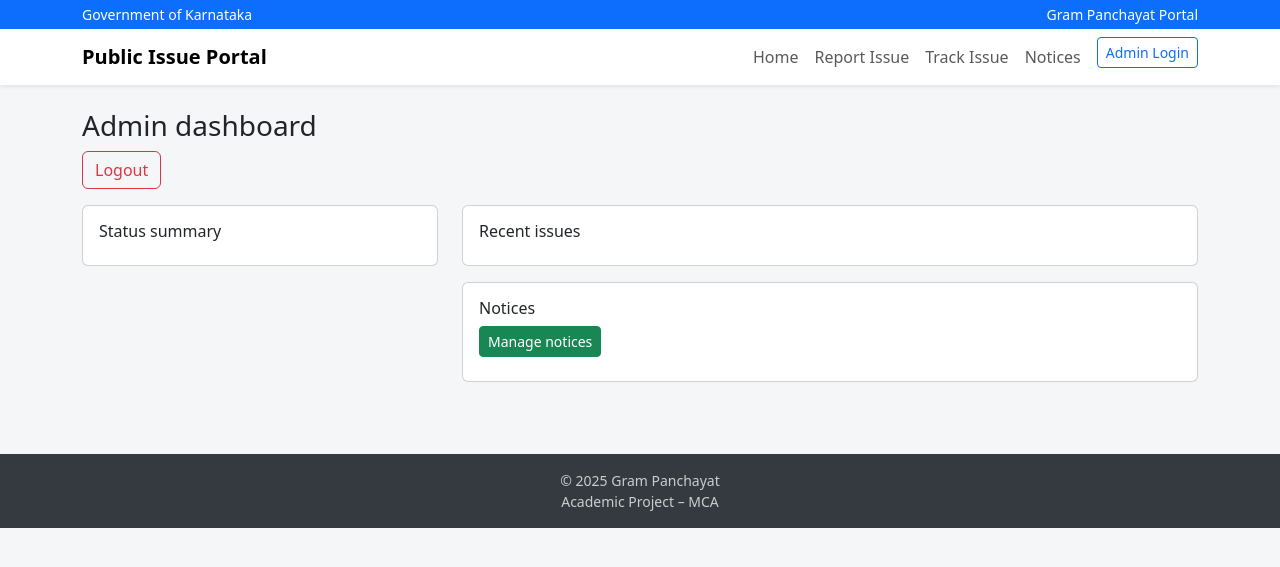
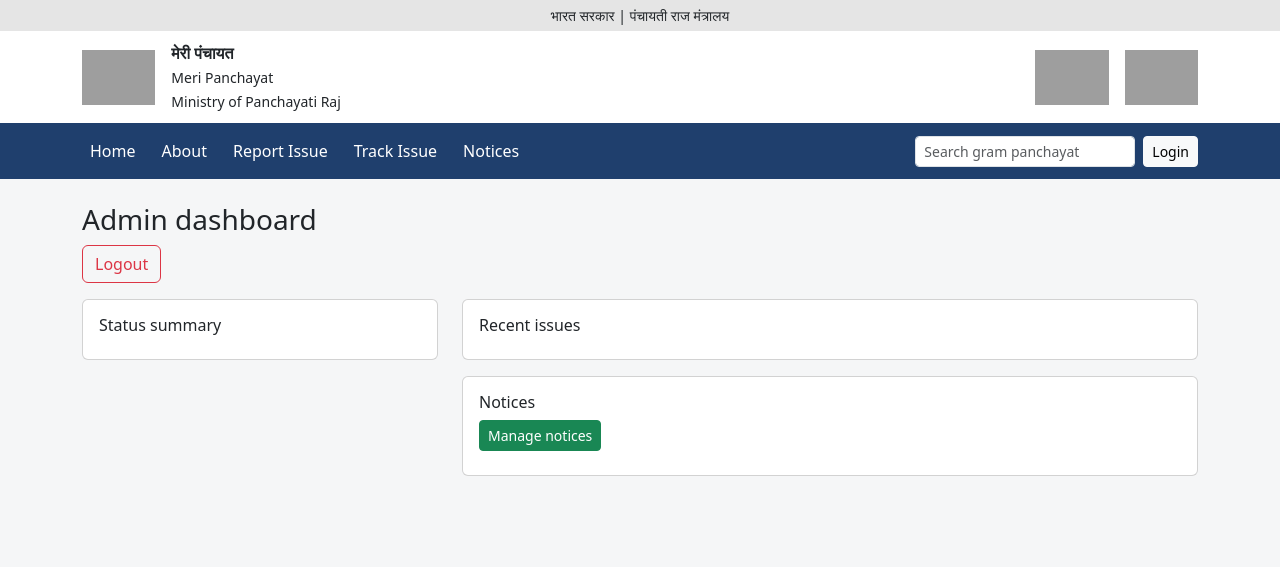
Before and after one commit to Vedansh-Harish-Ail/public-issue-reporting-portal, a Flask app: page /admin in a window 1280 px wide. Shown: the top 567 px of the page. Run offline with Flask 3, Linux system fonts and the light colour scheme; a user stored in the database is signed in; data that the repository does not hold is empty; grey boxes are pictures that could not be loaded.

Commit message:
3-layer government header

```diff
--- a/templates/base.html
+++ b/templates/base.html
@@ -8,56 +8,110 @@
   <link href="https://cdn.jsdelivr.net/npm/bootstrap@5.3.2/dist/css/bootstrap.min.css" rel="stylesheet">
 
   <style>
-    body { background-color: #f5f6f7; }
-    .top-bar { background:#0d6efd; color:#fff; font-size:14px; }
-    footer { background:#343a40; color:#ccc; font-size:14px; }
+    body {
+      background-color: #f5f6f7;
+    }
+
+    /* Top govt strip */
+    .gov-strip {
+      background: #e5e5e5;
+      font-size: 14px;
+      padding: 5px 0;
+    }
+
+    /* Logo bar */
+    .logo-bar {
+      background: white;
+      padding: 10px 0;
+    }
+
+    .logo-bar img {
+      height: 55px;
+    }
+
+    /* Main nav */
+    .main-nav {
+      background: #1f3f6d;
+    }
+
+    .main-nav .nav-link {
+      color: white !important;
+      font-weight: 500;
+      margin-right: 10px;
+    }
+
+    .search-box {
+      max-width: 220px;
+    }
   </style>
 </head>
 
 <body>
 
-<div class="top-bar py-1">
-  <div class="container d-flex justify-content-between">
-    <div>Government of Karnataka</div>
-    <div>Gram Panchayat Portal</div>
+<!-- 1️⃣ TOP GOVERNMENT STRIP -->
+<div class="gov-strip text-center">
+  भारत सरकार | पंचायती राज मंत्रालय
+</div>
+
+<!-- 2️⃣ LOGO BAR -->
+<div class="logo-bar">
+  <div class="container d-flex justify-content-between align-items-center">
+
+    <!-- Left logos + text -->
+    <div class="d-flex align-items-center gap-3">
+      <img src="{{ url_for('static', filename='image/logo_left.png') }}" alt="Logo">
+      <div>
+        <strong>मेरी पंचायत</strong><br>
+        <small>Meri Panchayat<br>Ministry of Panchayati Raj</small>
+      </div>
+    </div>
+
+    <!-- Right logos -->
+    <div class="d-flex align-items-center gap-3">
+      <img src="{{ url_for('static', filename='image/logo_right1.png') }}" alt="Logo">
+      <img src="{{ url_for('static', filename='image/logo_right2.png') }}" alt="Logo">
+    </div>
+
   </div>
 </div>
 
-<nav class="navbar navbar-expand-lg navbar-light bg-white shadow-sm">
+<!-- 3️⃣ MAIN NAVIGATION BAR -->
+<nav class="navbar navbar-expand-lg main-nav">
   <div class="container">
-    <a class="navbar-brand fw-bold" href="{{ url_for('home') }}">
-      Public Issue Portal
-    </a>
 
-    <div class="collapse navbar-collapse show">
-      <ul class="navbar-nav ms-auto">
+    <button class="navbar-toggler bg-light" type="button" data-bs-toggle="collapse" data-bs-target="#mainNav">
+      <span class="navbar-toggler-icon"></span>
+    </button>
+
+    <div class="collapse navbar-collapse" id="mainNav">
+      <ul class="navbar-nav me-auto mb-2 mb-lg-0">
         <li class="nav-item"><a class="nav-link" href="{{ url_for('home') }}">Home</a></li>
+        <li class="nav-item"><a class="nav-link" href="#">About</a></li>
         <li class="nav-item"><a class="nav-link" href="{{ url_for('report_issue') }}">Report Issue</a></li>
         <li class="nav-item"><a class="nav-link" href="{{ url_for('track_issue') }}">Track Issue</a></li>
         <li class="nav-item"><a class="nav-link" href="{{ url_for('notices') }}">Notices</a></li>
-        <li class="nav-item">
-          <a class="btn btn-sm btn-outline-primary ms-2" href="{{ url_for('admin_login') }}">
-            Admin Login
-          </a>
-        </li>
       </ul>
+
+      <!-- Search -->
+      <form class="d-flex me-2">
+        <input class="form-control form-control-sm search-box"
+               type="search"
+               placeholder="Search gram panchayat">
+      </form>
+
+      <!-- Login -->
+      <a href="{{ url_for('admin_login') }}" class="btn btn-light btn-sm">
+        Login
+      </a>
     </div>
+
   </div>
 </nav>
 
+<!-- PAGE CONTENT -->
 <div class="container py-4">
-  {% with messages = get_flashed_messages(with_categories=true) %}
-    {% for category, message in messages %}
-      <div class="alert alert-{{ category }}">{{ message }}</div>
-    {% endfor %}
-  {% endwith %}
   {% block content %}{% endblock %}
 </div>
-
-<footer class="mt-5 py-3 text-center">
-  <div>© 2025 Gram Panchayat</div>
-  <div>Academic Project – MCA</div>
-</footer>
 
 <script src="https://cdn.jsdelivr.net/npm/bootstrap@5.3.2/dist/js/bootstrap.bundle.min.js"></script>
 </body>
```
